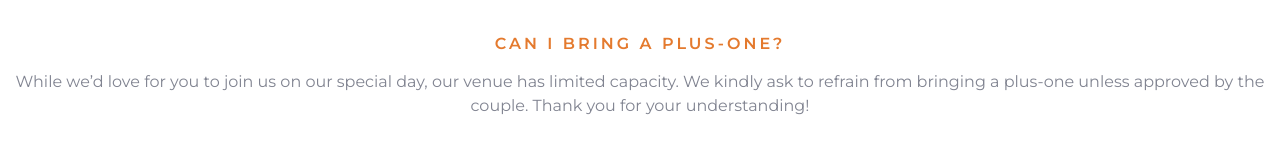
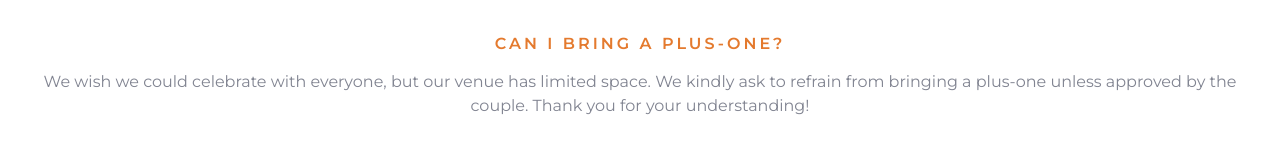
Before and after one commit to flyod0328/weddingfloydaira, a plain HTML site: page index.html in a window 1280 px wide. Shown: the part 7971-8139 px from the top of the page. Drawn offline with nearby package versions, Linux system fonts and the light colour scheme.

Commit message:
Update index.html

```diff
--- a/index.html
+++ b/index.html
@@ -481,7 +481,7 @@
                 <h6 class="text-uppercase text-primary mb-3" style="letter-spacing: 3px;">CAN I BRING A PLUS-ONE?</h6>
             </div>
             <p class="mb-0">
-                While we’d love for you to join us on our special day, our venue has limited capacity. We kindly ask to refrain from bringing a plus-one unless approved by the couple. Thank you for your understanding!
+                We wish we could celebrate with everyone, but our venue has limited space. We kindly ask to refrain from bringing a plus-one unless approved by the couple. Thank you for your understanding!
             </p>
         </div>
     </div>
```
